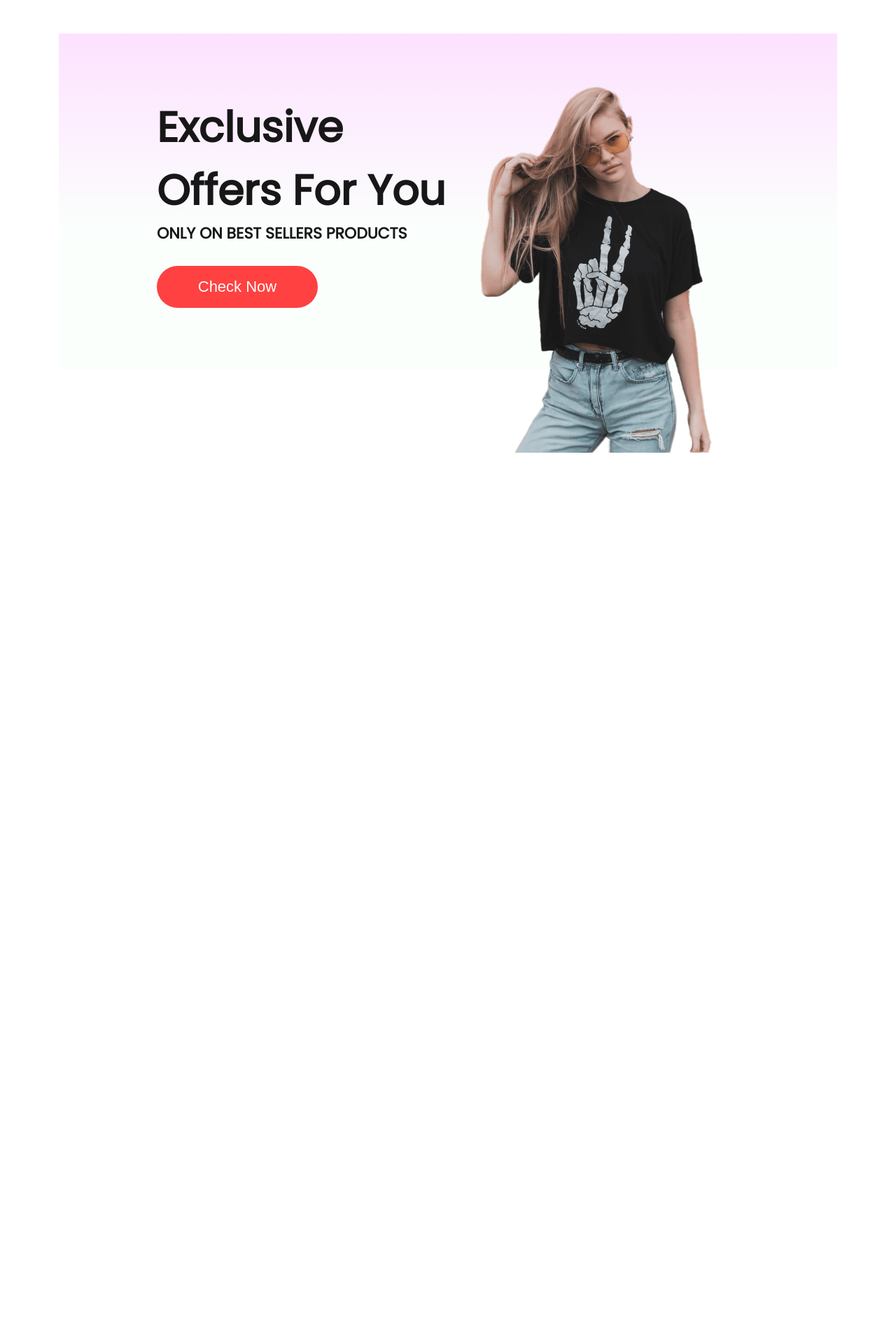
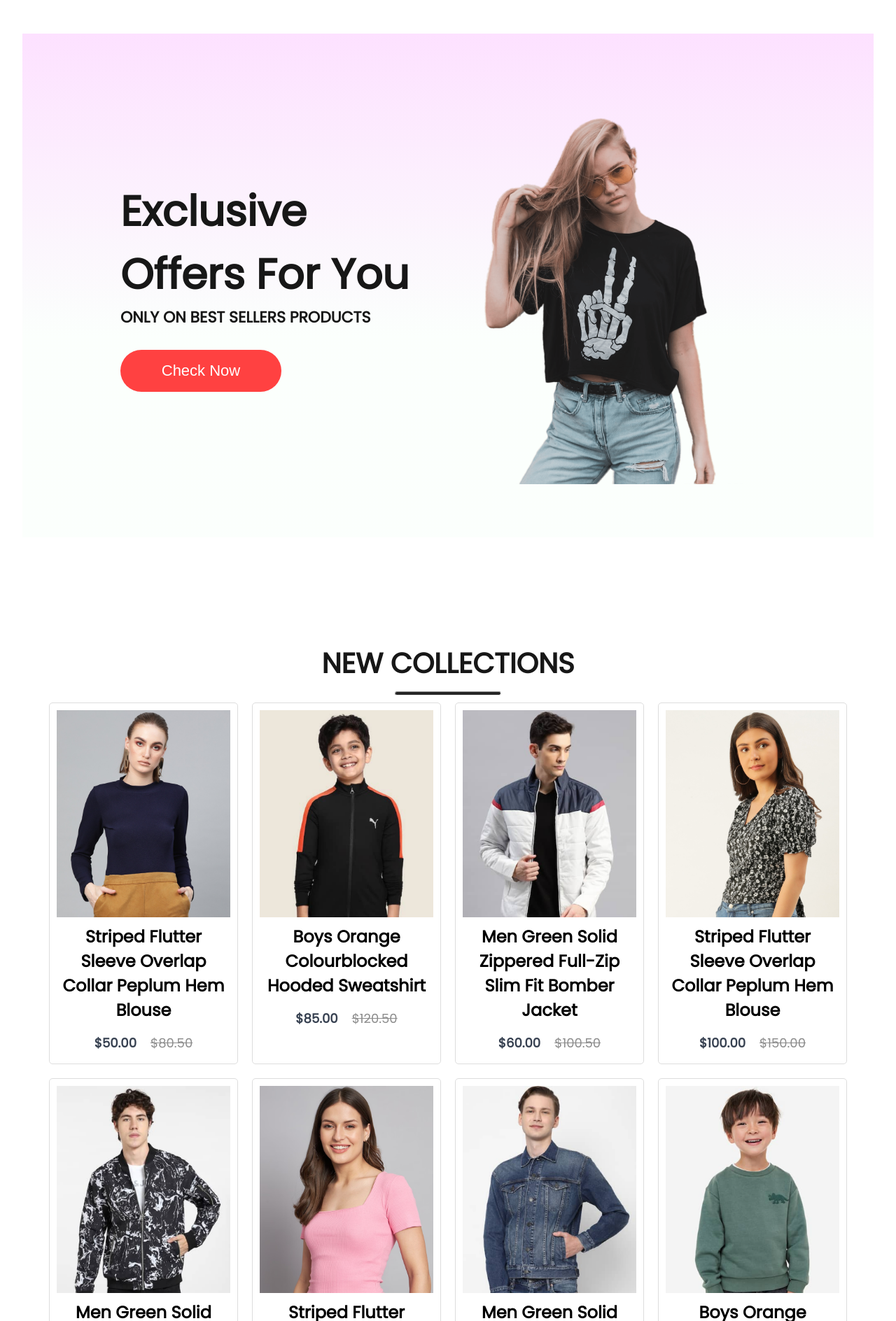
Before and after one commit to Jijojacob988/Trendify-E-commerce-Frontend, a React (Create React App) app: page / in a window 1280 px wide. Shown: the part 1552-3440 px from the top of the page at 70% size. Before the commit the page ends 2230 px from the top, so only its background shows below. Built offline with nearby package versions, Linux system fonts and the light colour scheme.

Commit message:
new collections component is ready

```diff
--- /dev/null
+++ b/src/Components/NewCollections/NewCollections.css
@@ -0,0 +1,41 @@
+.newcollections {
+    display: flex;
+    flex-direction: column;
+    align-items: center;
+    padding: 0 20px; /* Space from left and right */
+    box-sizing: border-box;
+    margin: 0 auto; /* Center the section horizontally */
+    max-width: 1200px; /* Limit the maximum width */
+}
+
+.newcollections h1 {
+    color: #171717;
+    font-size: 40px; /* Reduced font size */
+    font-weight: 600;
+    text-align: center; /* Center the heading text */
+    margin: 0; /* Remove default margin */
+}
+
+.newcollections hr {
+    width: 150px; /* Reduced width */
+    height: 4px; /* Reduced height */
+    border-radius: 10px;
+    background: #252525;
+    margin: 10px 0; /* Margin for spacing above and below the rule */
+}
+
+.collections {
+    display: flex;
+    flex-wrap: wrap;
+    gap: 20px; /* Reduced space between items */
+    justify-content: center; /* Center items horizontally */
+    padding: 0 10px; /* Reduced padding to better fit content */
+    box-sizing: border-box; /* Ensure padding does not affect the total width */
+    max-width: 100%; /* Ensure the collections container fits within the parent */
+}
+
+.collection-item {
+    flex: 1 1 calc(25% - 20px); /* 4 items per row with gaps considered */
+    box-sizing: border-box; /* Ensure padding/margins do not affect size */
+    min-width: 200px; /* Ensure items have a minimum width */
+}
--- /dev/null
+++ b/src/Components/NewCollections/NewCollections.jsx
@@ -0,0 +1,27 @@
+import React from 'react';
+import './NewCollections.css';
+import new_collection from '../Assets/new_collections'; // Make sure this path is correct
+import Item from '../Item/Item';
+
+const NewCollections = () => {
+  return (
+    <div className='newcollections'>
+        <h1>NEW COLLECTIONS</h1>
+        <hr />
+        <div className="collections">
+            {new_collection.map((item, i) => (
+                <Item
+                    key={i}
+                    id={item.id}
+                    name={item.name}
+                    image={item.image}
+                    new_price={item.new_price}
+                    old_price={item.old_price}
+                />
+            ))}
+        </div>
+    </div>
+  );
+}
+
+export default NewCollections;
--- a/src/Components/Offers/Offers.css
+++ b/src/Components/Offers/Offers.css
@@ -1,29 +1,34 @@
-.offers{
-    width: 65%;
-    height: 60vh;
+.offers {
+    width: 95%;
+    height: 90vh;
     display: flex;
     margin: auto;
     padding: 0px 140px;
-    margin-bottom: 150px;
+    margin-bottom: 150px; /* Space below the section */
     background: linear-gradient(180deg, #fde1ff 0%, #e1ffea22 60%);
+    box-sizing: border-box; /* Ensure padding and margins are accounted for */
 }
-.offers-left{
+
+.offers-left {
     flex: 1;
     display: flex;
     flex-direction: column;
     justify-content: center;
 }
-.offers-left h1{
+
+.offers-left h1 {
     color: #171717;
     font-size: 60px;
     font-weight: 600;
 }
-.offers-left p{
+
+.offers-left p {
     color: #171717;
     font-size: 22px;
     font-weight: 600;
 }
-.offers-left button{
+
+.offers-left button {
     width: 230px;
     height: 60px;
     border-radius: 35px;
@@ -35,10 +40,17 @@
     margin-top: 30px;
     cursor: pointer;
 }
-.offers-right{
+
+.offers-right {
     flex: 1;
     display: flex;
     align-items: center;
-    justify-content: flex-end;
-    padding-top: 170px;
+    justify-content: center; /* Center the image horizontally */
+    padding-top: 70px; /* Adjust top padding for alignment */
+    padding-bottom: 50px; /* Add bottom padding to ensure space below */
 }
+
+.offers-right img {
+    max-width: 100%; /* Ensure the image fits within the container */
+    height: auto; /* Maintain aspect ratio */
+}
--- a/src/Pages/Shop.jsx
+++ b/src/Pages/Shop.jsx
@@ -2,6 +2,7 @@ import React from 'react'
 import Hero from '../Components/Hero/Hero'
 import Popular from '../Components/Popular/Popular'
 import Offers from '../Components/Offers/Offers'
+import NewCollections from '../Components/NewCollections/NewCollections'
 
 const Shop = () => {
   return (
@@ -9,6 +10,7 @@ const Shop = () => {
         <Hero/>
         <Popular/>
         <Offers/>
+        <NewCollections/>
     </div>
   )
 }
```
